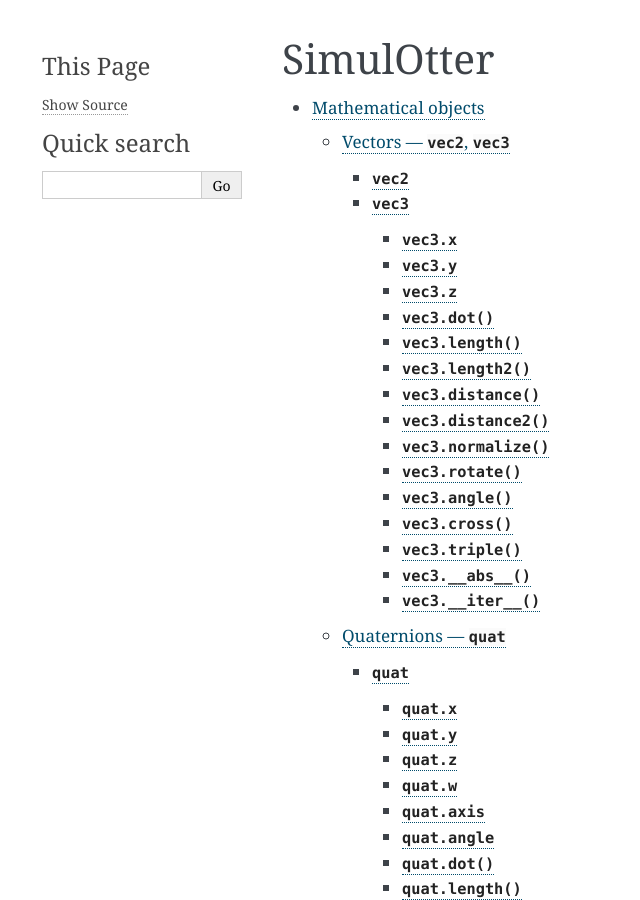
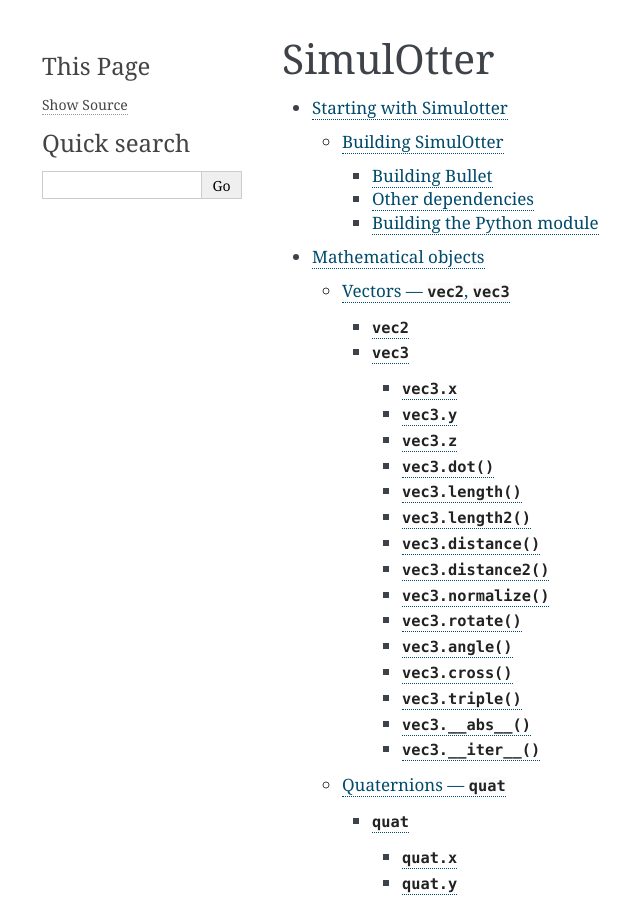
Before and after one commit to benoitryder/simulotter, a Sphinx documentation site: the page built from doc/contents.rst, in a window 1280 px wide and 900 px high. Shown: the whole window, without its empty margins (138-778 px from the left). Built offline with Sphinx 7.4.7, drawn with Linux system fonts in a browser that asks for light colours; some of the changed lines change nothing that is shown.

Commit message:
Build instructions.

```diff
--- a/doc/contents.rst
+++ b/doc/contents.rst
@@ -5,6 +5,7 @@ SimulOtter
 
 .. toctree::
 
+  start
   maths
   physics
   display
--- /dev/null
+++ b/doc/start.rst
@@ -0,0 +1,103 @@
+
+Starting with Simulotter
+========================
+
+SimulOtter is a robot simulator designed for `Eurobot
+<http://www.eurobot.org>`__ rules. It uses OpenGL/SDL for display and `Bullet
+<http://www.bulletphysics.com>`__ as physics engine.
+
+SimulOtter is not a stand-alone application but available as a Python module.
+Core features are intended to be used in scripts (which may be very simple!)
+for testing strategies or just visualize the game table.
+
+
+Building SimulOtter
+-------------------
+
+SimulOtter is known to successfully build on Linux using GCC and on Windows
+using MinGW/MSYS. Any feedback on other platforms is welcome!
+
+SimulOtter uses `CMake <http://cmake.org>`_ as build system.
+Get it `from here <http://cmake.org/cmake/resources/software.html>` or from
+your the packages of your distribution (Linux users).
+
+.. note::
+  Do not use the Makefile available in SimulOtter sources. It is here for
+  developer needs and is not supported.
+
+The following dependencies are needed:
+
+- Bullet;
+- OpenGL, SDL and Freeglut;
+- Boost with the Boost.Python component;
+- Python 2.6 or 2.7.
+
+
+Building Bullet
+~~~~~~~~~~~~~~~
+
+Bullet packages or binaries are not available.
+It is advised to compile it yourself.
+
+First, `get the sources <http://code.google.com/p/bullet/downloads/list>`__
+(preferably the last version). It is recommended to build Bullet using CMake.
+To install libraries and avoid compiling extra stuff, run CMake with the
+following options::
+
+  cmake -DINSTALL_LIBS=ON -DBUILD_EXTRAS=OFF -DBUILD_DEMOS=OFF -DUSE_GLUT=OFF
+
+On Windows, using MinGW/MSYS, you should provide the MinGW base directory::
+
+  cmake -G "MSYS Makefiles" -DCMAKE_INSTALL_PREFIX=/mingw -DINSTALL_LIBS=ON -DBUILD_EXTRAS=OFF -DBUILD_DEMOS=OFF -DUSE_GLUT=OFF
+
+Then, run the usual ``make && make install``.
+
+
+Other dependencies
+~~~~~~~~~~~~~~~~~~
+
+All Linux distributions should provide packages for the other dependencies.
+On Debian-based Linux distributions (including Ubuntu), install the following packages:
+
+  libsdl-dev python-dev libboost-python-dev freeglut3-dev
+
+On Windows, sources and/or binaries can be retrieved from the official websites.
+
+- SDL: http://www.libsdl.org/download-1.2.php
+- Freeglut: http://freeglut.sourceforge.net/index.php#download
+- Boost: http://www.boost.org/users/download/
+- Python: http://www.python.org/download/
+
+On Windows, if Python is installed on your system, you should already have the needed files.
+
+Since Boost.Python is not a header-only library, you will have to compile it
+(or get precompiled binaries). Windows users should refer to `this
+documentation <http://www.boost.org/doc/libs/release/more/getting_started/windows.html>`__.
+When invoking ``bootstra.sh``, provide the ``--with-python``
+option with your Python installation directory. When invoking ``bjam``, add
+``python`` to the arguments to build Boost.Python component.
+
+
+Building the Python module
+~~~~~~~~~~~~~~~~~~~~~~~~~~
+
+Once all dependencies have been installed, run CMake in the SimulOtter source directory.
+It is recommended to build in a separate directory and to set the directory in
+which the Python module will be installed, using the *PYTHON_INSTALL_DIR*
+option (defaults use Python's standard installation location). For instance, to
+install it in a ``install/`` subdirectory in SimulOtter sources::
+
+  mkdir build && cd build
+  cmake .. -DPYTHON_INSTALL_DIR=$PWD/../install
+
+Some options are supported to prefer the use of static libraries over dynamic
+ones; this may be useful, especially on Windows. These options are not
+documented (yet?); please, refer to ``CMakeLists.txt`` for details.
+
+After running CMake, do the usual ``make && make install``.
+You should have a ``simulotter`` directory containing the Python module
+installed in your *PYTHON_INSTALL_DIR*.
+Based on the previous example, you should be able to do::
+
+  cd ../install
+  python -c 'import simulotter'
```
